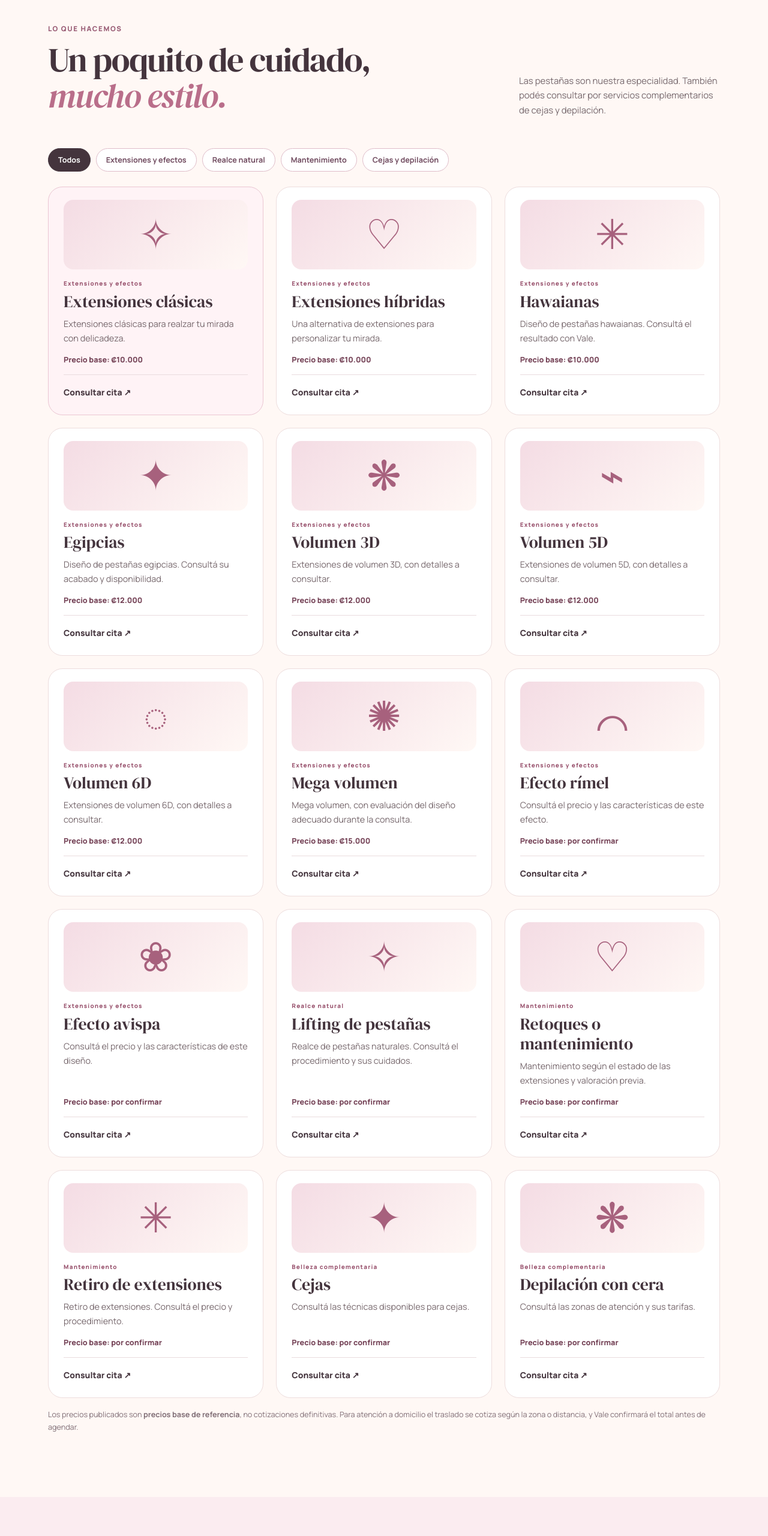
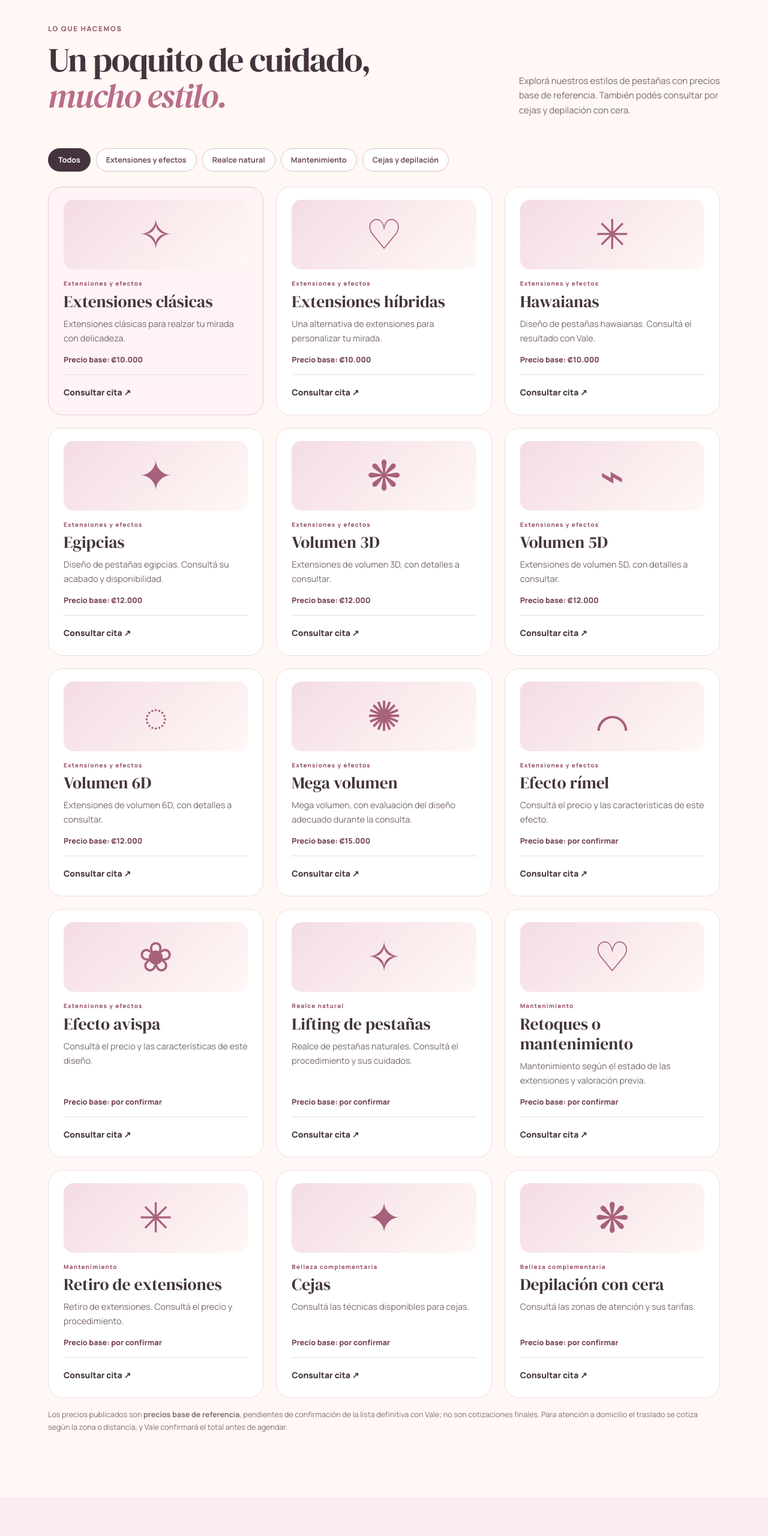
Before and after one commit to ibarrantesg-cenfo/val-lashes, a plain HTML site: page index.html in a window 1280 px wide. Shown: the part 940-3500 px from the top of the page at 60% size. Drawn offline with Linux system fonts and the light colour scheme.

Commit message:
Update lash styles, reference pricing and prepare Vale portrait

```diff
--- a/index.html
+++ b/index.html
@@ -29,7 +29,7 @@
     <div class="hero-art"><img src="assets/hero-illustration.svg" alt="Ilustración artística de pestañas delicadas; reemplazar por foto real autorizada de VAL Lashes antes de publicar" /><div class="art-sticker">Belleza<br><em>con cuidado</em> ✳</div></div>
   </div></section>
   <section class="promise"><div class="container promise-grid"><div><strong>01</strong><span>Atención cercana</span></div><div><strong>02</strong><span>Detalles que importan</span></div><div><strong>03</strong><span>Una experiencia cómoda</span></div></div></section>
-  <section id="servicios" class="section container"><div class="section-heading"><div><span class="eyebrow">LO QUE HACEMOS</span><h2>Un poquito de cuidado, <em>mucho estilo.</em></h2></div><p>Las pestañas son nuestra especialidad. También podés consultar por servicios complementarios de cejas y depilación.</p></div>
+  <section id="servicios" class="section container"><div class="section-heading"><div><span class="eyebrow">LO QUE HACEMOS</span><h2>Un poquito de cuidado, <em>mucho estilo.</em></h2></div><p>Explorá nuestros estilos de pestañas con precios base de referencia. También podés consultar por cejas y depilación con cera.</p></div>
     <div class="catalog-controls" role="group" aria-label="Filtrar servicios">
       <button type="button" class="catalog-filter active" data-filter="all" aria-pressed="true">Todos</button>
       <button type="button" class="catalog-filter" data-filter="extensiones" aria-pressed="false">Extensiones y efectos</button>
@@ -38,10 +38,10 @@
       <button type="button" class="catalog-filter" data-filter="complementarios" aria-pressed="false">Cejas y depilación</button>
     </div>
     <div id="service-catalog" class="service-grid" aria-live="polite"></div>
-    <p class="small-note">Los precios publicados son <strong>precios base de referencia</strong>, no cotizaciones definitivas. Para atención a domicilio el traslado se cotiza según la zona o distancia, y Vale confirmará el total antes de agendar.</p>
+    <p class="small-note">Los precios publicados son <strong>precios base de referencia</strong>, pendientes de confirmación de la lista definitiva con Vale; no son cotizaciones finales. Para atención a domicilio el traslado se cotiza según la zona o distancia, y Vale confirmará el total antes de agendar.</p>
   </section>
   <section id="resultados" class="section results"><div class="container"><div class="section-heading"><div><span class="eyebrow">RESULTADOS REALES</span><h2>El detalle <em>habla por sí solo.</em></h2></div><p>Este espacio estará dedicado a fotografías reales de trabajos realizados por Vale, publicadas con permiso de cada clienta.</p></div><div class="photo-grid"><div class="photo-placeholder tall"><span>01</span><strong>Tu mejor trabajo de pestañas</strong><small>Fotografía real pendiente</small></div><div class="photo-placeholder"><span>02</span><strong>Detalle y precisión</strong><small>Fotografía real pendiente</small></div><div class="photo-placeholder soft"><span>03</span><strong>Antes y después</strong><small>Fotografía real pendiente</small></div></div></div></section>
-  <section id="vale" class="section container about"><div class="about-visual"><div class="about-photo">Foto de Vale<br><small>pendiente de agregar</small></div><span class="about-flower" aria-hidden="true">✿</span></div><div class="about-copy"><span class="eyebrow">DETRÁS DE VAL LASHES</span><h2>Hola, soy <em>Vale.</em></h2><p>Me encanta que cada clienta pueda disfrutar un espacio agradable para dedicarse un momento a sí misma.</p><p class="editable">Aquí incorporaremos su historia real, formación y manera de trabajar, una vez que Vale apruebe el texto.</p><a class="text-link" href="#reservar">Hablemos de tu próxima cita →</a></div></section>
+  <section id="vale" class="section container about"><div class="about-visual"><div class="about-photo about-portrait"><img src="assets/vale-retrato.webp" alt="Retrato de Vale, profesional detrás de VAL Lashes" loading="lazy" onerror="this.hidden=true;this.nextElementSibling.hidden=false" /><span class="photo-fallback" hidden>Conocé a Vale<br><small>Retrato disponible próximamente</small></span></div><span class="about-flower" aria-hidden="true">✿</span></div><div class="about-copy"><span class="eyebrow">DETRÁS DE VAL LASHES</span><h2>Hola, soy <em>Vale.</em></h2><p>Me encanta que cada clienta pueda disfrutar un espacio agradable para dedicarse un momento a sí misma.</p><p class="editable">Aquí incorporaremos su historia real, formación y manera de trabajar, una vez que Vale apruebe el texto.</p><a class="text-link" href="#reservar">Hablemos de tu próxima cita →</a></div></section>
   <section id="cuidado" class="section care"><div class="container"><div class="centered"><span class="eyebrow">NUESTRA FILOSOFÍA</span><h2>Lo bonito también está <em>en cómo te cuidamos.</em></h2><p>Nos importan tanto los resultados como el proceso. Estos son los compromisos que queremos explicar con transparencia.</p></div><div class="care-grid"><article><span class="care-icon" aria-hidden="true">✦</span><h3>Atención con detalle</h3><p>Información clara sobre cada servicio y un resultado acorde con las opciones que realmente se ofrecen.</p></article><article><span class="care-icon" aria-hidden="true">♡</span><h3>Un momento cómodo</h3><p>Una experiencia cercana, con espacio para resolver dudas antes de comenzar.</p></article><article><span class="care-icon" aria-hidden="true">✳</span><h3>Higiene transparente</h3><p>Publicaremos las prácticas de limpieza y preparación que Vale confirme que aplica en su estudio.</p></article></div></div></section>
 
   <section id="preguntas" class="section container faq-section">
```
